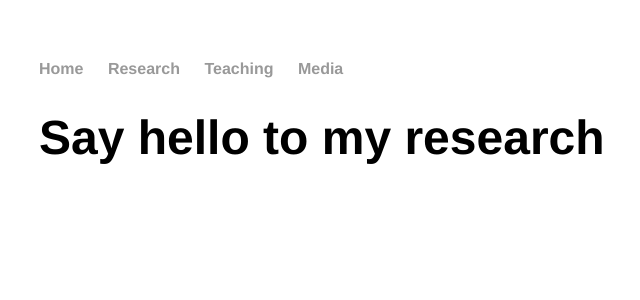
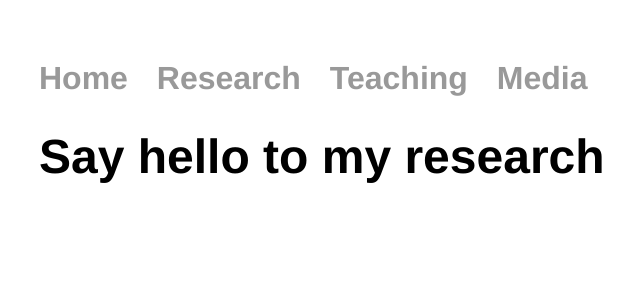
Before and after one commit to souryadey/souryadey.github.io, a Jekyll site: the page built from research/index.html, in a window 1280 px wide. Shown: the top 300 px of the page, without its empty margins (153-793 px from the left). Built offline with Jekyll 4.4.1, drawn with Linux system fonts in a browser that asks for light colours.

Commit message:
reducing img size, changing nav bar

```diff
--- a/_layouts/default.html
+++ b/_layouts/default.html
@@ -1,5 +1,5 @@
 <!DOCTYPE html>
-	<html>
+	<html lang="en">
 		<head>
 			<meta charset="UTF-8">
 			<meta name="viewport" content="width=device-width, initial-scale=1.0">
--- a/css/main.css
+++ b/css/main.css
@@ -7,6 +7,7 @@
     padding: 0px;
     list-style: none;
     font-weight: bold;
+	font-size:200%;
 }
 nav ul li, footer ul li {
     display: inline;
--- a/index.html
+++ b/index.html
@@ -1,9 +1,9 @@
 ---
 title: Sourya Dey | Home
 ---
-<img src="/images/DTLA closeup.jpeg" alt="Sourya Dey photo" height="300" width="300">
+<img src="/images/DTLA closeup.png" alt="Sourya Dey photo" height="200" width="200" id="biophoto">
 <div class="blurb">
 	<h1>Hi there, I'm Sourya Dey!</h1>
-	<p><a href="https://drive.google.com/file/d/1WXYgE3ixlgUgXPiAWSbWNyUTxP7bcR9S/view?usp=sharing">Here is my CV</a></p>
+	<p><a href="https://drive.google.com/file/d/1WXYgE3ixlgUgXPiAWSbWNyUTxP7bcR9S/view?usp=sharing" target="_blank">Here is my CV</a></p>
 	<h2> Site under construction, don't worry!</h2>
 </div><!-- /.blurb -->
```
Also changed, not shown: images/DTLA closeup.png (added), 1 other file.
